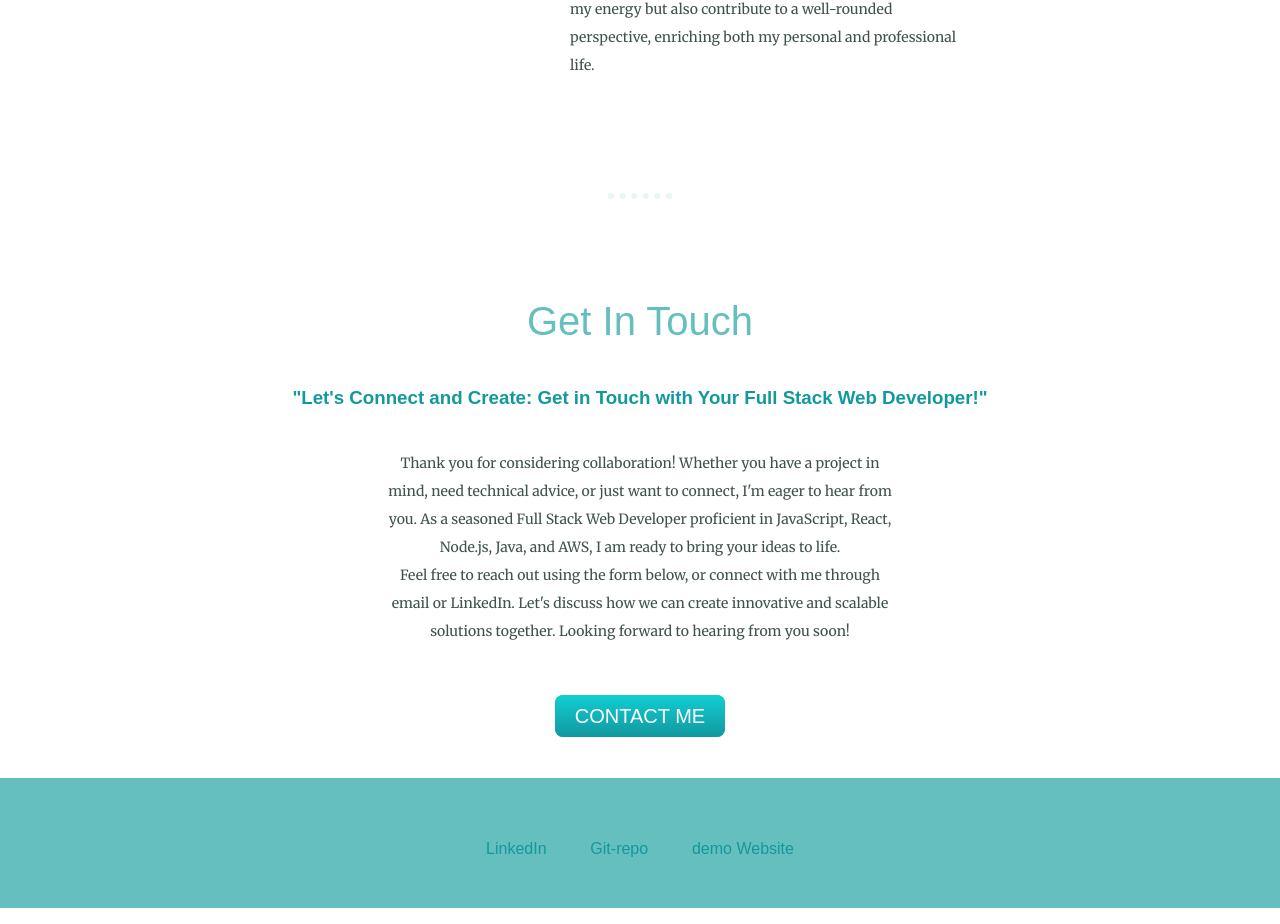
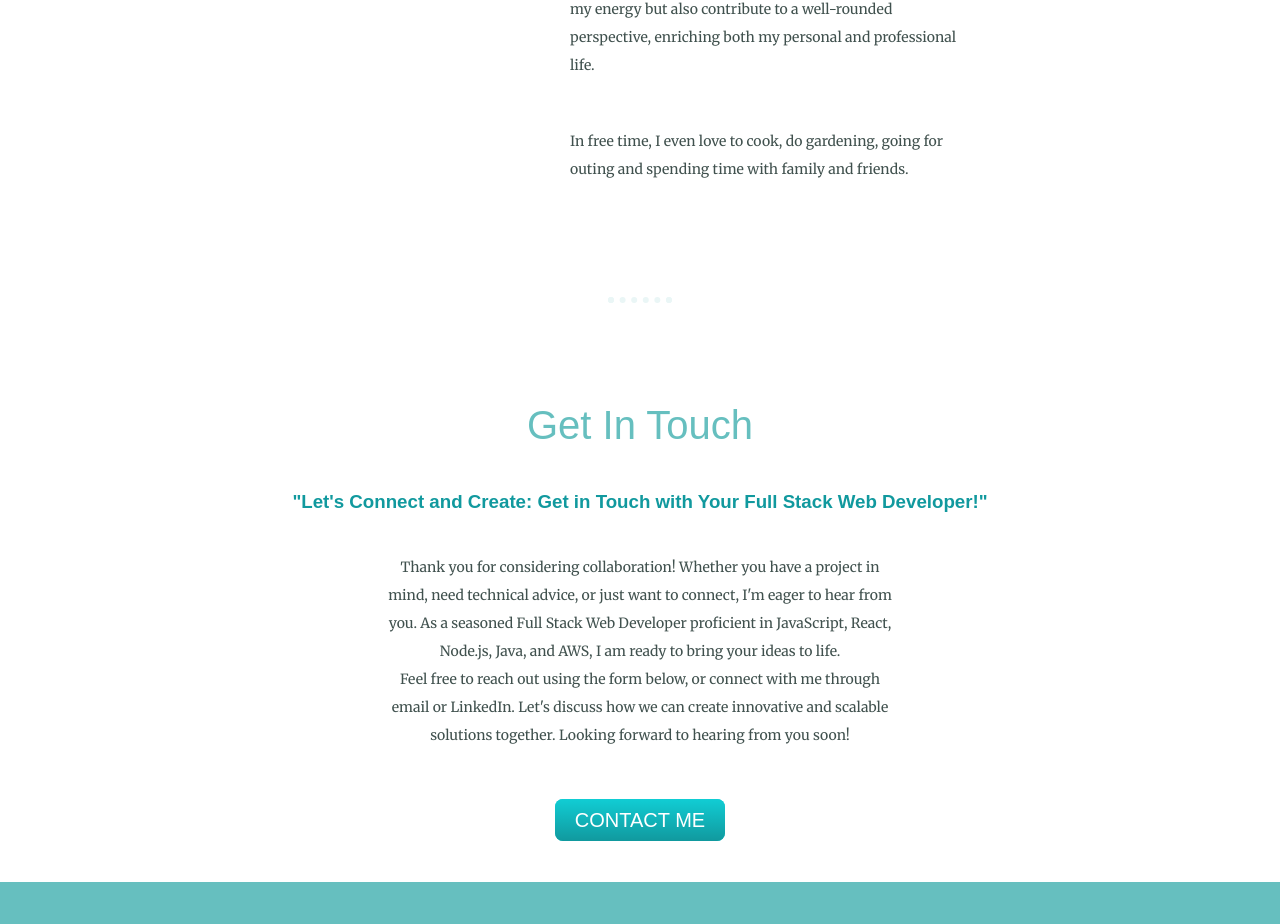
Before and after one commit to Nibha2405/Portfolio, a plain HTML site: page index.html in a window 1280 px wide. Shown: the part 2375-3299 px from the top of the page. Drawn offline with Linux system fonts and the light colour scheme.

Commit message:
Update index.html

```diff
--- a/index.html
+++ b/index.html
@@ -60,6 +60,8 @@
           Badminton keeps me active and focused, while the guitar allows me to unwind and express creativity. These
           hobbies not only recharge my energy but also contribute to a well-rounded perspective, enriching both my
           personal and professional life.</p>
+        <br>
+        <p>In free time, I even love to cook, do gardening, going for outing and spending time with family and friends.</p>
       </div>
     </div>
     <hr>
```
